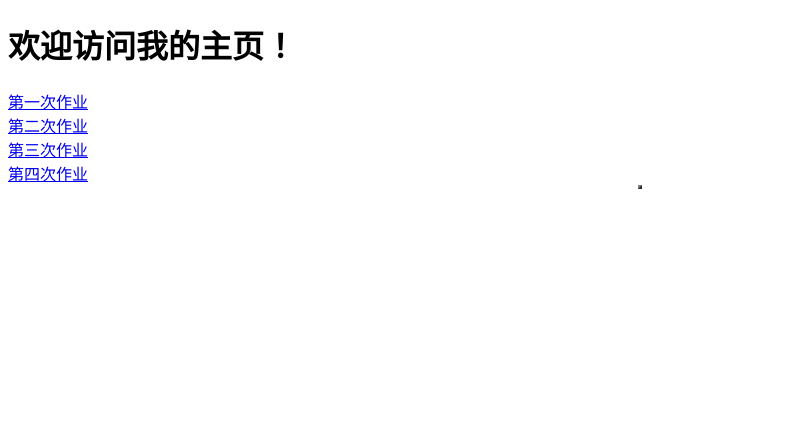
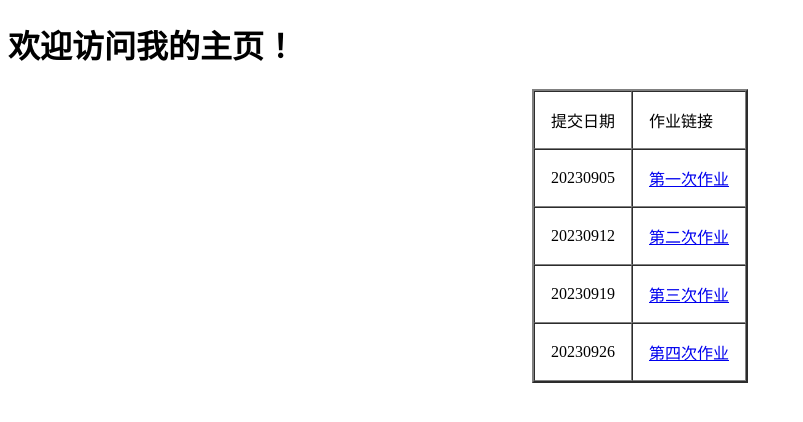
Before and after one commit to qhf76/qhf76.github.io, a plain HTML site: page index.html in a window 1280 px wide. Shown: the whole page, without its empty margins (0-803 px from the left). Drawn offline with Linux system fonts and the light colour scheme.

Commit message:
Update index.html

```diff
--- a/index.html
+++ b/index.html
@@ -7,10 +7,26 @@
 <body>
 <h1>欢迎访问我的主页！</h1>
     <table class="work" align="center" border="2" cellpadding="16"cellspacing="0">
-        <tr><a href="https://qhf76.github.io/20213657-20230905.txt">第一次作业</a></br></tr>
-    <tr><a href="https://qhf76.github.io/20213657-20230912.html">第二次作业</a></br></tr>
-    <tr><a href="https://qhf76.github.io/20213657-20230919.html">第三次作业</a></br></tr>
-    <tr><a href="https://qhf76.github.io/20213657-20230926.html">第四次作业</a></br></tr>
+        <tr>
+            <td>提交日期</td>
+            <td>作业链接</td>
+        </tr>
+        <tr>
+            <td>20230905</td>
+            <td><a href="https://qhf76.github.io/20213657-20230905.txt">第一次作业</a></td>
+        </tr>
+    <tr>
+        <td>20230912</td>
+        <td><a href="https://qhf76.github.io/20213657-20230912.html">第二次作业</a></td>
+    </tr>
+    <tr>
+        <td>20230919</td>
+        <td><a href="https://qhf76.github.io/20213657-20230919.html">第三次作业</a></td>
+    </tr>
+    <tr>
+        <td>20230926</td>
+        <td><a href="https://qhf76.github.io/20213657-20230926.html">第四次作业</a></td>
+    </tr>
     </table>
 </body>
 </html>
```
